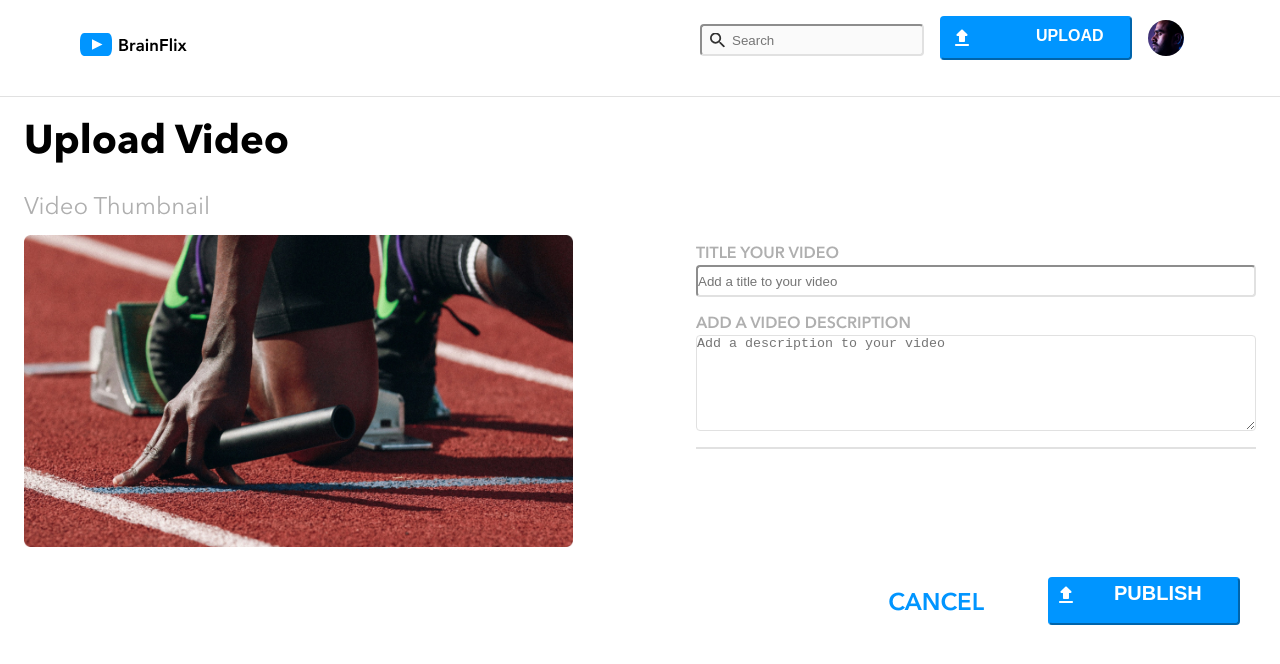
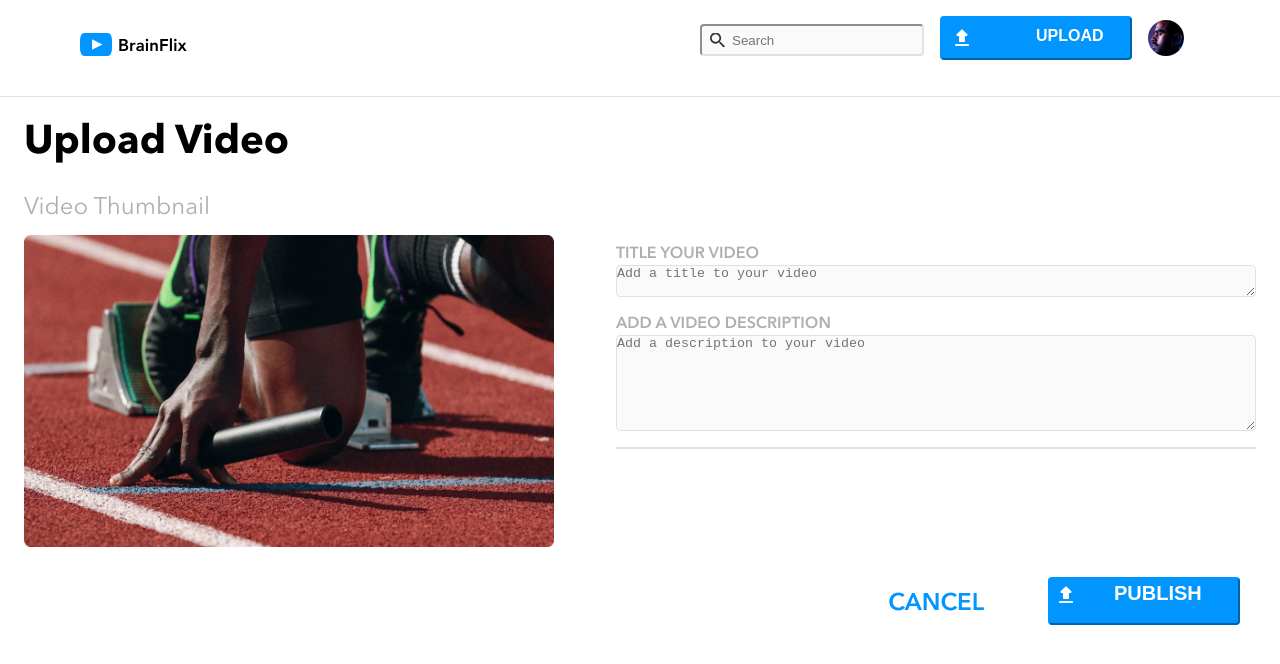
Before and after one commit to nhajenny/jenny-ho-brainflix, a React (Vite) app: page /upload in a window 1280 px wide. Shown: the top 664 px of the page. Built offline with nearby package versions, Linux system fonts and the light colour scheme.

Commit message:
final styling changes, and fix upload textbox

```diff
--- a/src/pages/Upload/Upload.jsx
+++ b/src/pages/Upload/Upload.jsx
@@ -50,14 +50,14 @@ function Upload () {
             <div>
                 <form className="upload__form" onSubmit={handleSubmit}>
                     <label className="upload__form--label">TITLE YOUR VIDEO
-                        <input
+                        <textarea
                         type="text"
                         name = "titleInput"
                         value = {title}
                         onChange = {(e)=> setTitle(e.target.value)}
                         placeholder = "Add a title to your video"
                         className={`upload__form--title ${titleError ? "upload__form--error" : ""}`}
-                        ></input>
+                        ></textarea>
                     </label>
                     <label className="upload__form--label"> ADD A VIDEO DESCRIPTION
                         <textarea
@@ -65,7 +65,7 @@ function Upload () {
                         name="descriptionInput"
                         value = {description}
                         placeholder = "Add a description to your video"
-                        className={`upload__form--description${descriptionError ? "upload__form--error" : ""}`}
+                        className="upload__form--description"
                         onChange={(e)=>setDescription(e.target.value)}></textarea>
                     </label>
                     <div className="upload__bottom--buttons">
--- a/src/styles/styles.css
+++ b/src/styles/styles.css
@@ -604,8 +604,8 @@ header__logo--img {
     display: flex;
     flex-direction: row;
     width: 100%;
-    -moz-column-gap: 10%;
-         column-gap: 10%;
+    -moz-column-gap: 5%;
+         column-gap: 5%;
     padding-bottom: 2rem;
   }
 }
@@ -626,24 +626,26 @@ header__logo--img {
 .upload__form--title {
   width: 100%;
   height: 2rem;
-  color: #FAFAFA;
+  color: #E1E1E1;
   border-color: #E1E1E1;
   border-radius: 0.25rem;
+  background-color: #FAFAFA;
 }
 .upload__form--description {
   width: 100%;
   height: 6rem;
-  color: #FAFAFA;
+  color: #E1E1E1;
   border-color: #E1E1E1;
   border-radius: 0.25rem;
+  background-color: #FAFAFA;
 }
 .upload__form--error {
   border-color: red;
 }
 @media (min-width: 1280px) {
   .upload__form {
-    width: 35rem;
-    height: 15rem;
+    width: 50vw;
+    height: 30rem;
   }
 }
 
--- a/src/styles/styles.scss
+++ b/src/styles/styles.scss
@@ -286,7 +286,7 @@
     @include desktop {
         @include flex-row;
         width: 100%;
-        column-gap: 10%;
+        column-gap: 5%;
         padding-bottom: 2rem;
     }
 }
@@ -302,21 +302,24 @@
     }
     &--title {
         @include box(100%, 2rem);
-        color: $alabaster;
+        color: $mercury;
         border-color: $mercury;
         border-radius: .25rem;
+        background-color: $alabaster;
     }
     &--description {
         @include box(100%, 6rem);
-        color: $alabaster;
+        color: $mercury;
         border-color: $mercury;
         border-radius: .25rem;
+        background-color: $alabaster;
     }
     &--error {
+
         border-color: red;
     }
     @include desktop {
-        @include box(35rem, 15rem);
+        @include box(50vw, 30rem);
     }
 }
 .upload__button {
```
Also changed, not shown: 1 other file (tests, documents, lock files or other folders).
